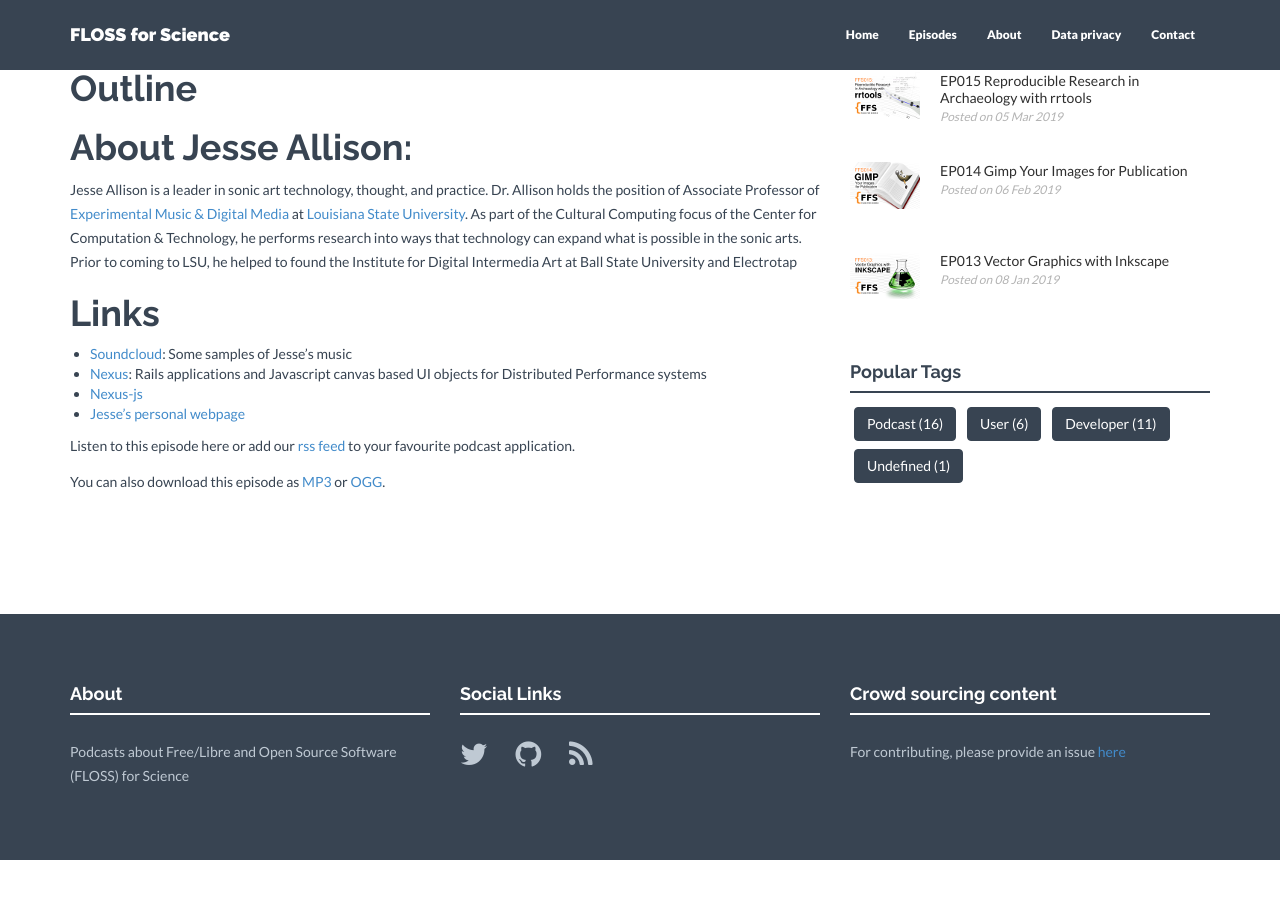
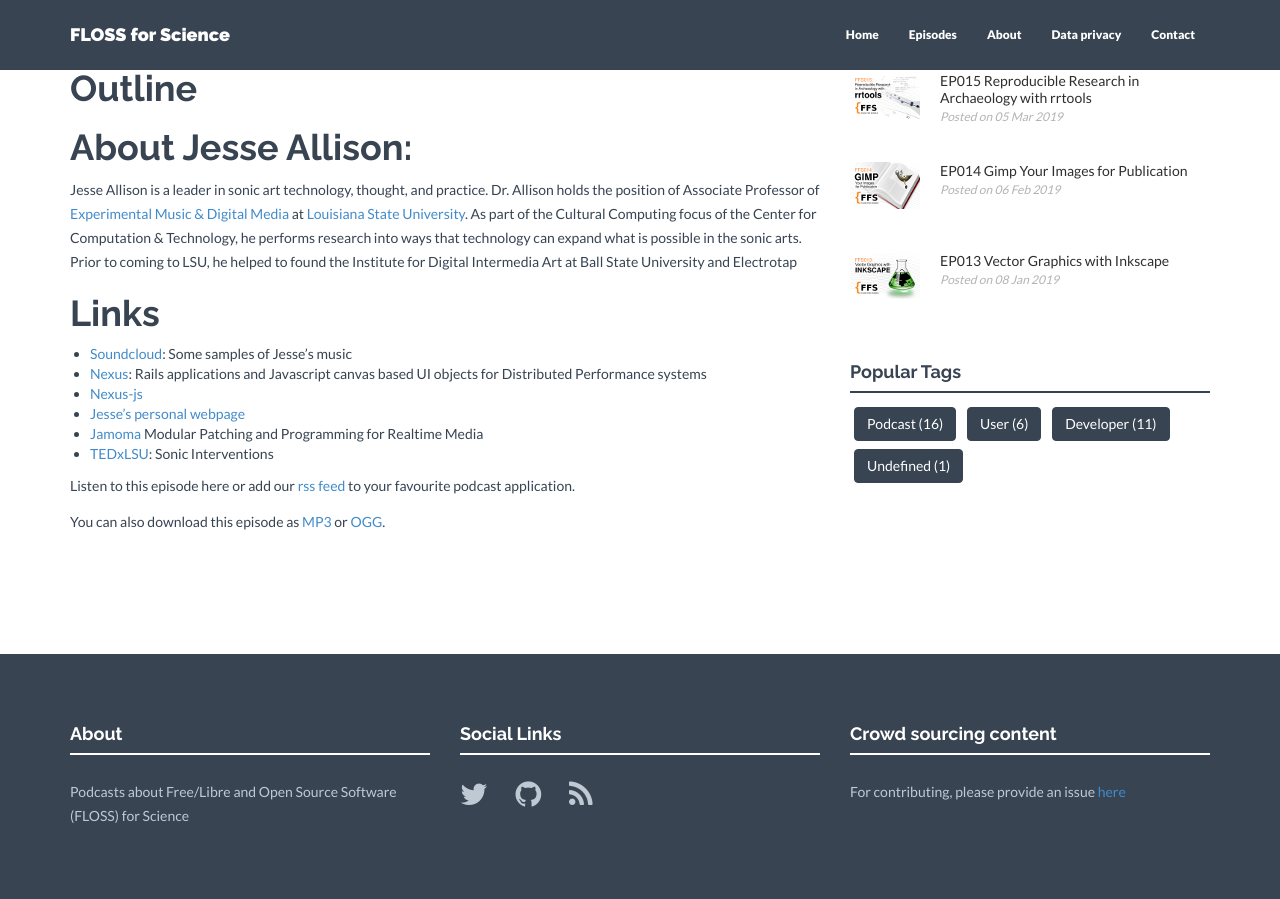
Before and after one commit to FLOSSforScience/FLOSSforScience.github.io, a Jekyll site: the page built from _posts/2019-06-01-season-2-episode-6.markdown, in a window 1280 px wide and 900 px high, scrolled down 865 px. Built offline with Jekyll 4.4.1, drawn with Linux system fonts in a browser that asks for light colours; nearby versions of some CDN libraries; before the commit the page ends 1725 px from its top, so only the background shows below that.

Commit message:
Update links

```diff
--- a/_posts/2019-06-01-season-2-episode-6.markdown
+++ b/_posts/2019-06-01-season-2-episode-6.markdown
@@ -61,6 +61,8 @@
 * [Nexus](https://nuget.pkg.github.com/jesseallison/NEXUS): Rails applications and Javascript canvas based UI objects for Distributed Performance systems
 * [Nexus-js](https://github.com/nexus-js)
 * [Jesse's personal webpage](http://allisonic.com/)
+* [Jamoma](http://jamoma.org/) Modular Patching and Programming for Realtime Media
+* [TEDxLSU](https://www.youtube.com/watch?v=YXNO9N98rHc): Sonic Interventions
 
 Listen to this episode here or add our [rss feed](https://flossforscience.com/feed.xml) to your favourite podcast application.
 
```
